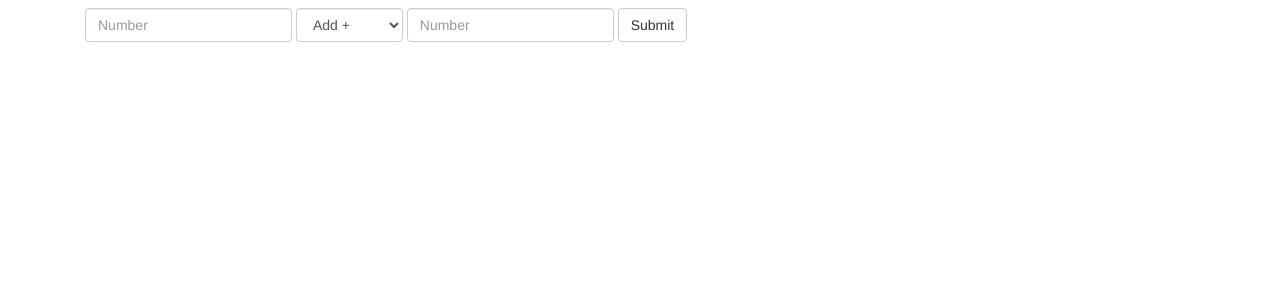
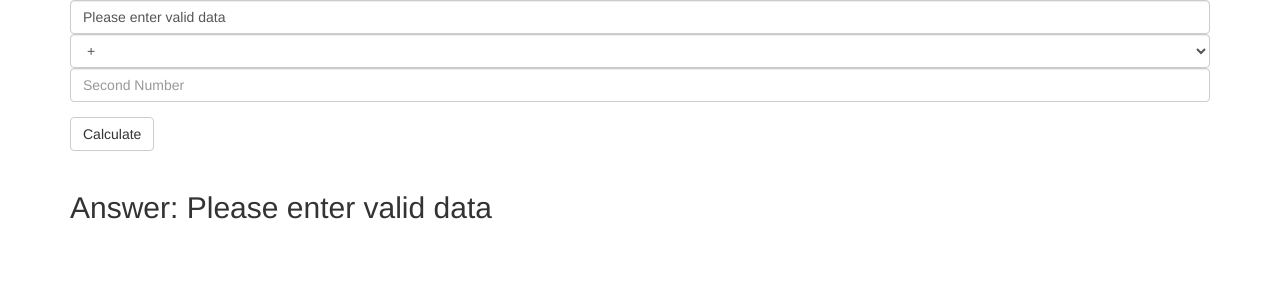
Before and after one commit to jnwcki/django_basic_calculator, a Django app: page / in a window 1280 px wide. Shown: the top 300 px of the page. Run offline with Django 3.2, Linux system fonts and the light colour scheme; some libraries are stand-ins or nearby versions.

Commit message:
completed hard mode

```diff
--- a/calc_app/templates/index.html
+++ b/calc_app/templates/index.html
@@ -7,27 +7,24 @@
 </head>
 <body>
 <div class="container">
-
-    <form class="navbar-form navbar-left" role="search">
+    <div>
+    <form class="form-row" role="search">
         <div class="form-group">
-            <input type="text" class="form-control" placeholder="Number">
-
-          <select class="form-control">
-              <option>Add +</option>
-              <option>Subtract -</option>
-              <option>Multiply *</option>
-              <option>Divide /</option>
-          </select>
-
-           <input type="text" class="form-control" placeholder="Number">
+            <input type="text" class="form-control" placeholder="{{ answer }}" id="first_value" name="first_value" value="{{ answer }}">
+            <select class="form-control" id="operator" name="operator">
+                <option>+</option>
+                <option>-</option>
+                <option>*</option>
+                <option>/</option>
+            </select>
+           <input type="text" class="form-control" placeholder="Second Number" id="second_value" name="second_value">
         </div>
-  <button type="submit" class="btn btn-default">Submit</button>
-</form>
-
+        <button type="submit" class="btn btn-default">Calculate</button>
+    </form>
+    </div>
+    <br>
+    <div><h2> Answer: {{ answer }} </h2></div>
 
 </div>
-<script src="https://code.jquery.com/jquery-2.2.1.min.js"></script>
-<script src="https://maxcdn.bootstrapcdn.com/bootstrap/3.3.6/js/bootstrap.min.js"></script>
-
 </body>
 </html>
--- a/calc_app/views.py
+++ b/calc_app/views.py
@@ -2,5 +2,22 @@ from django.shortcuts import render
 
 # Create your views here.
 
+
 def index_view(request):
-    return render(request, 'index.html', {})
+    operator = '+'
+    try:
+        first_value = float(request.GET.get('first_value'))
+        operator = request.GET.get('operator')
+        second_value = float(request.GET.get('second_value'))
+    except (ValueError, TypeError):
+        return render(request, 'index.html', {"answer": "Please enter valid data"})
+
+    if operator == '+':
+        return_value = first_value + second_value
+    elif operator == '-':
+        return_value = first_value - second_value
+    elif operator == '*':
+        return_value = first_value * second_value
+    elif operator == '/':
+        return_value = first_value / second_value
+    return render(request, 'index.html', {"answer": return_value})
--- a/django_calculator/urls.py
+++ b/django_calculator/urls.py
@@ -20,5 +20,7 @@ from calc_app.views import index_view
 
 urlpatterns = [
     url(r'^admin/', admin.site.urls),
-    url(r'^$', index_view, name="index")
+    url(r'^$', index_view, name="index"),
+    url(r'(?P<first_value>\d+)(?P<operator>\w)(?P<second_value>\d+)',
+        index_view, name="index")
 ]
```
